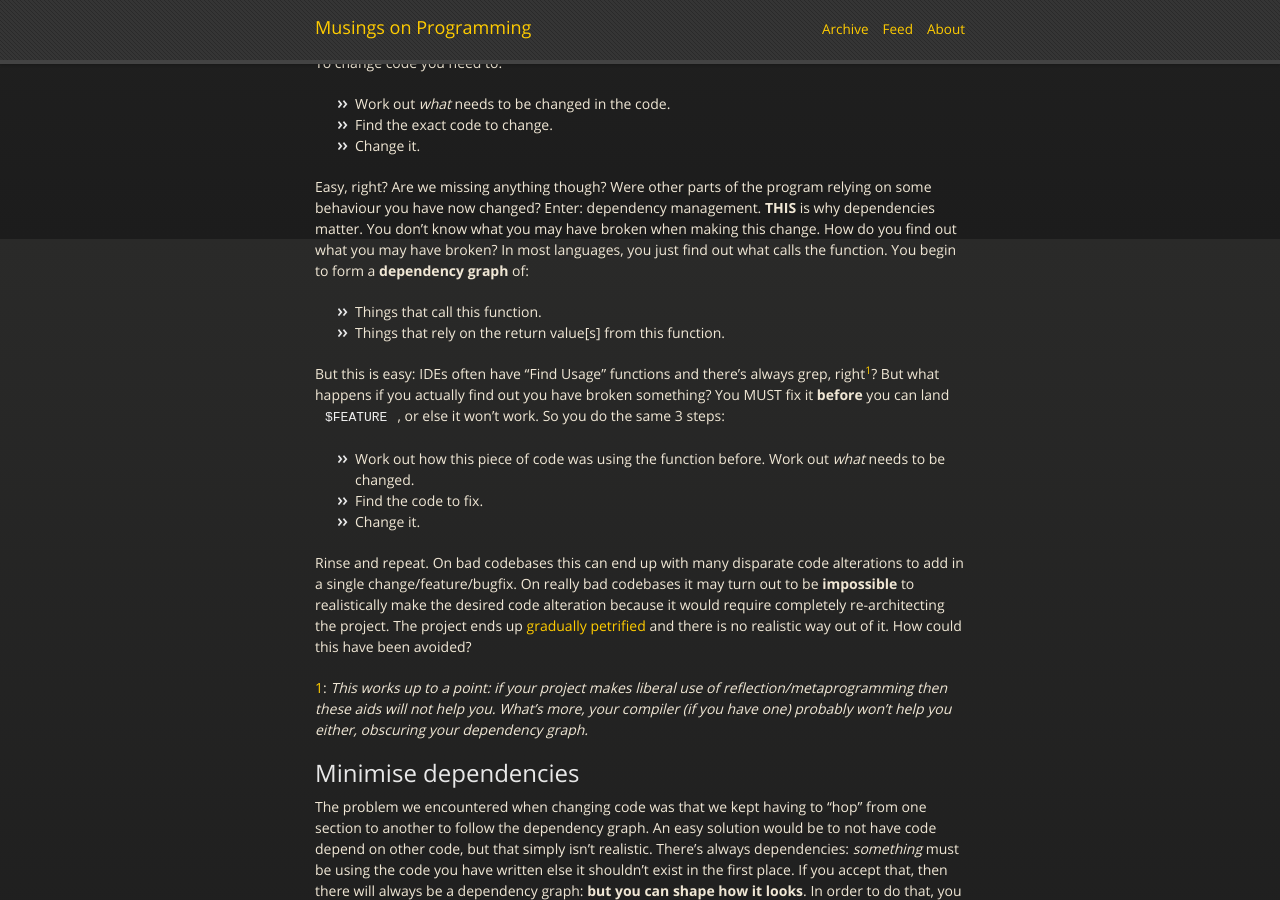
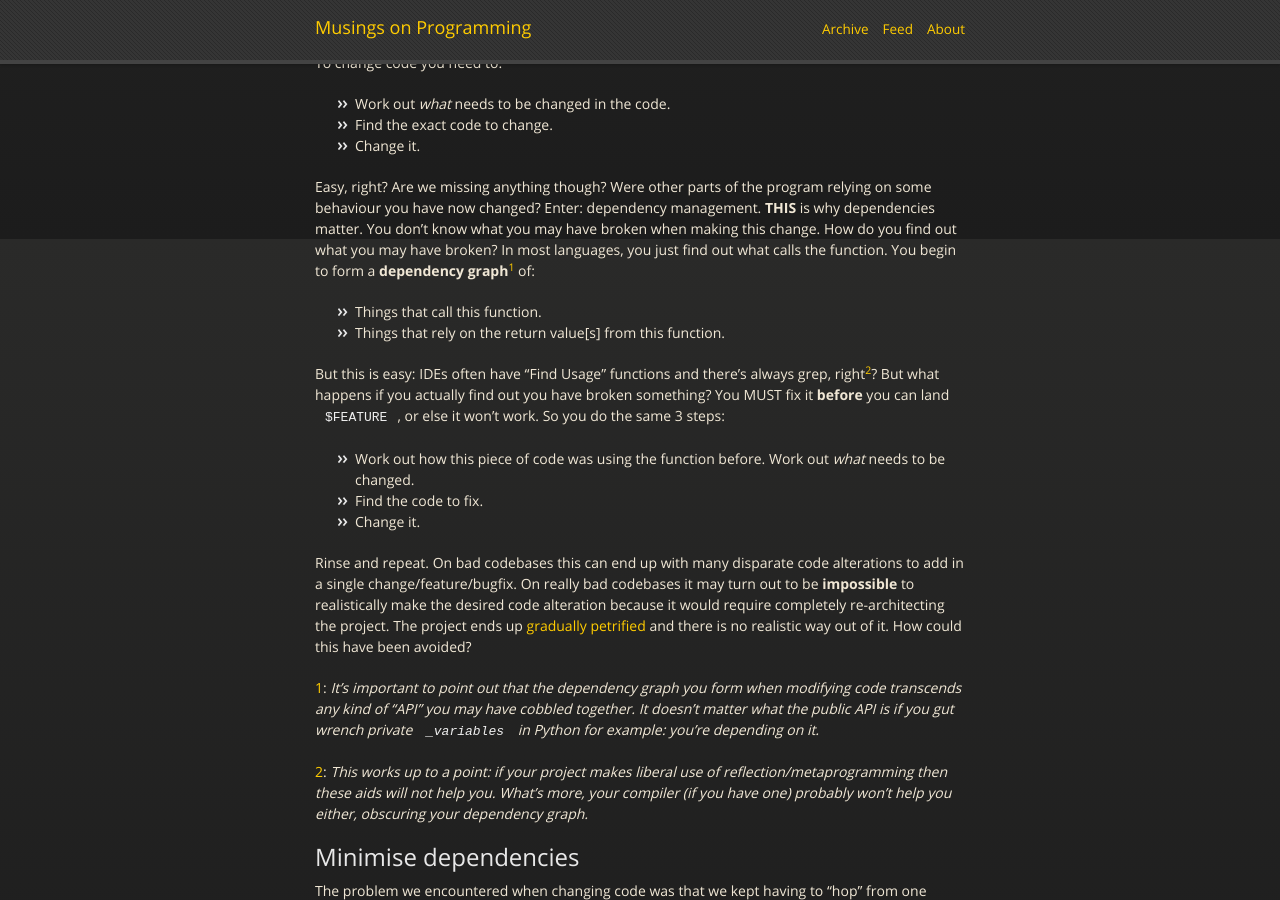
Before and after one commit to kegsay/blog, a Jekyll site: the page built from _posts/2016-11-09-Why-manage-dependencies.md, in a window 1280 px wide and 900 px high, scrolled down 661 px. Built offline with Jekyll 4.4.1, drawn with Linux system fonts in a browser that asks for light colours; nearby versions of some CDN libraries.

Commit message:
Update 2016-11-09-Why-manage-dependencies.md

```diff
--- a/_posts/2016-11-09-Why-manage-dependencies.md
+++ b/_posts/2016-11-09-Why-manage-dependencies.md
@@ -29,11 +29,11 @@ To change code you need to:
  - Find the exact code to change.
  - Change it.
 
-Easy, right? Are we missing anything though? Were other parts of the program relying on some behaviour you have now changed? Enter: dependency management. **THIS** is why dependencies matter. You don't know what you may have broken when making this change. How do you find out what you may have broken? In most languages, you just find out what calls the function. You begin to form a **dependency graph** of:
+Easy, right? Are we missing anything though? Were other parts of the program relying on some behaviour you have now changed? Enter: dependency management. **THIS** is why dependencies matter. You don't know what you may have broken when making this change. How do you find out what you may have broken? In most languages, you just find out what calls the function. You begin to form a **dependency graph**<sup>[1](#deps)</sup> of:
  - Things that call this function.
  - Things that rely on the return value[s] from this function.
 
-But this is easy: IDEs often have "Find Usage" functions and there's always grep, right<sup>[1](#reflection)</sup>? But what happens if you actually find out you have broken something? You MUST fix it **before** you can land `$FEATURE`, or else it won't work. So you do the same 3 steps:
+But this is easy: IDEs often have "Find Usage" functions and there's always grep, right<sup>[2](#reflection)</sup>? But what happens if you actually find out you have broken something? You MUST fix it **before** you can land `$FEATURE`, or else it won't work. So you do the same 3 steps:
  - Work out how this piece of code was using the function before. Work out *what* needs to be changed.
  - Find the code to fix.
  - Change it.
@@ -41,7 +41,9 @@ But this is easy: IDEs often have "Find Usage" functions and there's always grep
 Rinse and repeat. On bad codebases this can end up with many disparate code alterations to add in a single change/feature/bugfix. On really bad codebases it may turn out to be **impossible** to realistically make the desired code alteration because it would require completely re-architecting the project. The project ends up [gradually petrified](http://finalfantasy.wikia.com/wiki/Gradual_Petrify_(status)) and there is no realistic way out of it. How could this have been avoided?
 
 
-<a name="reflection">1</a>: *This works up to a point: if your project makes liberal use of reflection/metaprogramming then these aids will not help you. What's more, your compiler (if you have one) probably won't help you either, obscuring your dependency graph.*
+<a name="deps">1</a>: *It's important to point out that the dependency graph you form when modifying code transcends any kind of "API" you may have cobbled together. It doesn't matter what the public API is if you gut wrench private `_variables` in Python for example: you're depending on it.*
+
+<a name="reflection">2</a>: *This works up to a point: if your project makes liberal use of reflection/metaprogramming then these aids will not help you. What's more, your compiler (if you have one) probably won't help you either, obscuring your dependency graph.*
 
 ## Minimise dependencies
 
```
